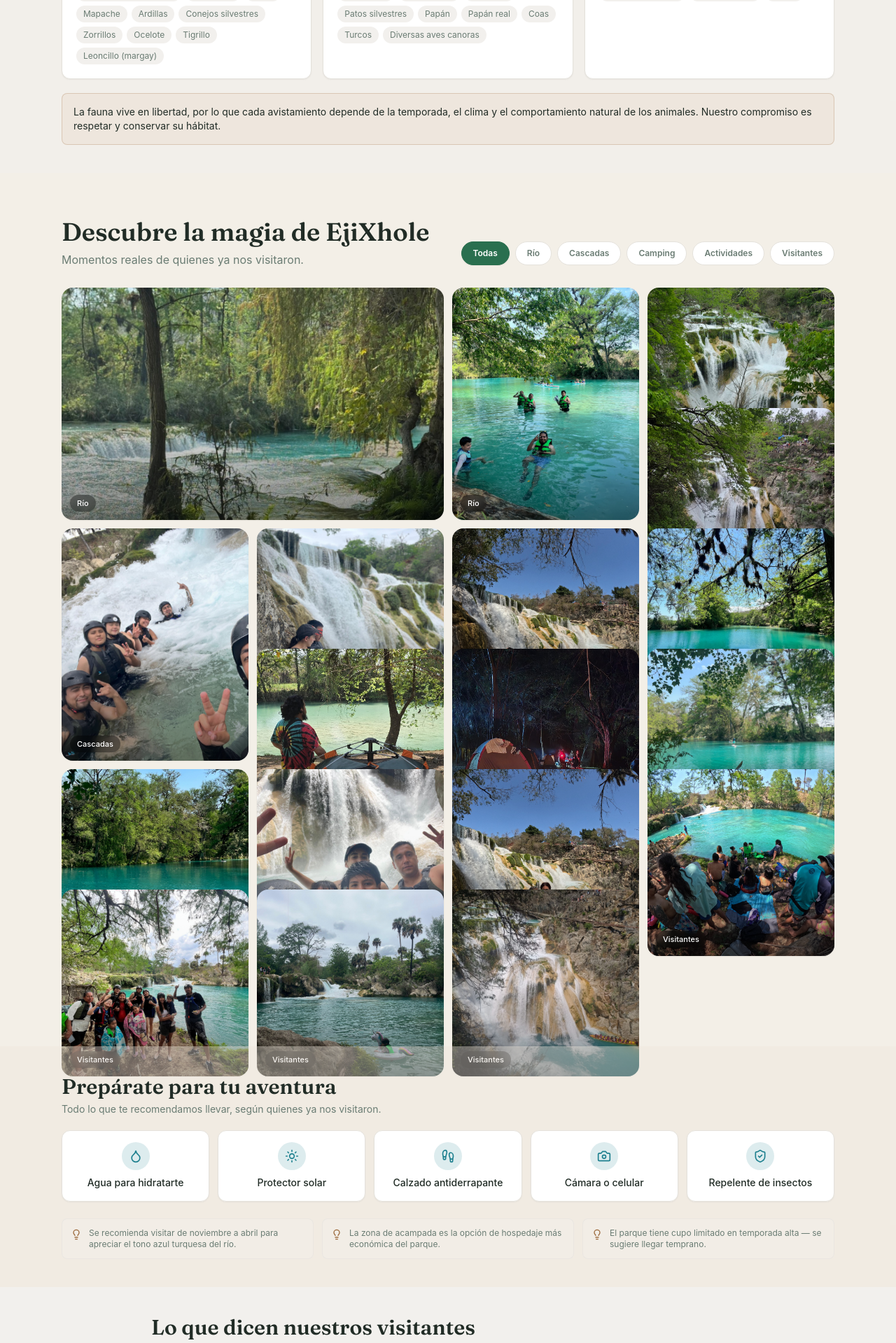
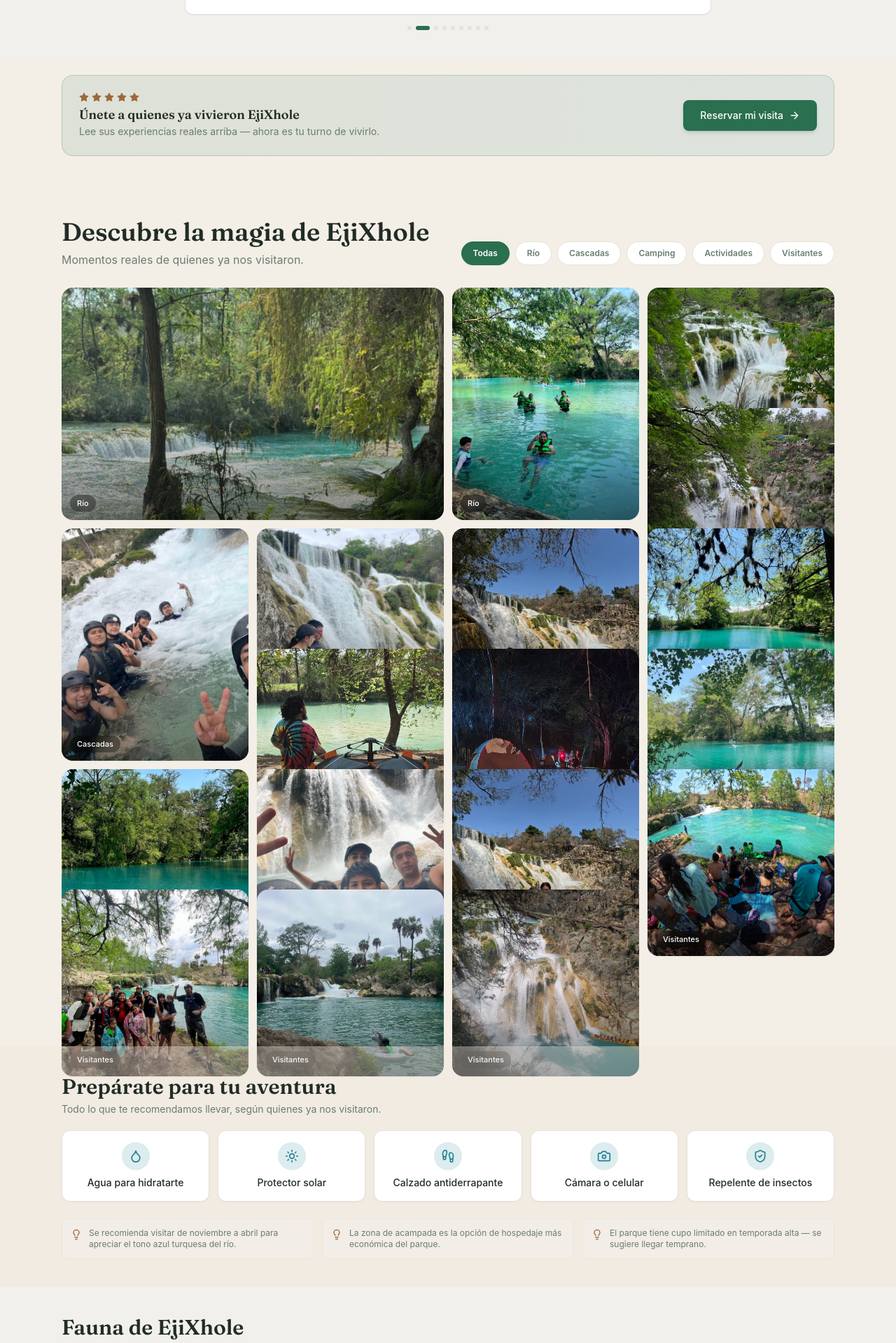
Before and after one commit to JoseLH23/ejixhole-reservas, a React (Vite) app: page / in a window 1280 px wide. Shown: the part 1380-3299 px from the top of the page at 70% size. Built offline with nearby package versions, Linux system fonts and the light colour scheme; no server answers.

Commit message:
Acercar reseñas al momento de decisión

```diff
--- a/src/pages/InicioPage.tsx
+++ b/src/pages/InicioPage.tsx
@@ -38,8 +38,11 @@ export function InicioPage() {
         <ActividadesInformativas />
       </SeccionAnimada>
       <SeccionAnimada>
-        <FaunaSection />
+        <ResenasSection />
       </SeccionAnimada>
+      <div className="py-6">
+        <CTAConversion />
+      </div>
       <SeccionAnimada>
         <Galeria />
       </SeccionAnimada>
@@ -47,19 +50,16 @@ export function InicioPage() {
         <ConsejosVisita />
       </SeccionAnimada>
       <SeccionAnimada>
-        <ResenasSection />
+        <FaunaSection />
       </SeccionAnimada>
-      <div className="py-6">
-        <CTAConversion />
-      </div>
       <SeccionAnimada>
         <MapaComoLlegar />
       </SeccionAnimada>
       <SeccionAnimada>
-        <DescubreElNaranjo />
+        <TimelineExperiencia />
       </SeccionAnimada>
       <SeccionAnimada>
-        <TimelineExperiencia />
+        <DescubreElNaranjo />
       </SeccionAnimada>
       <SeccionAnimada>
         <HistoriaMision />
```
